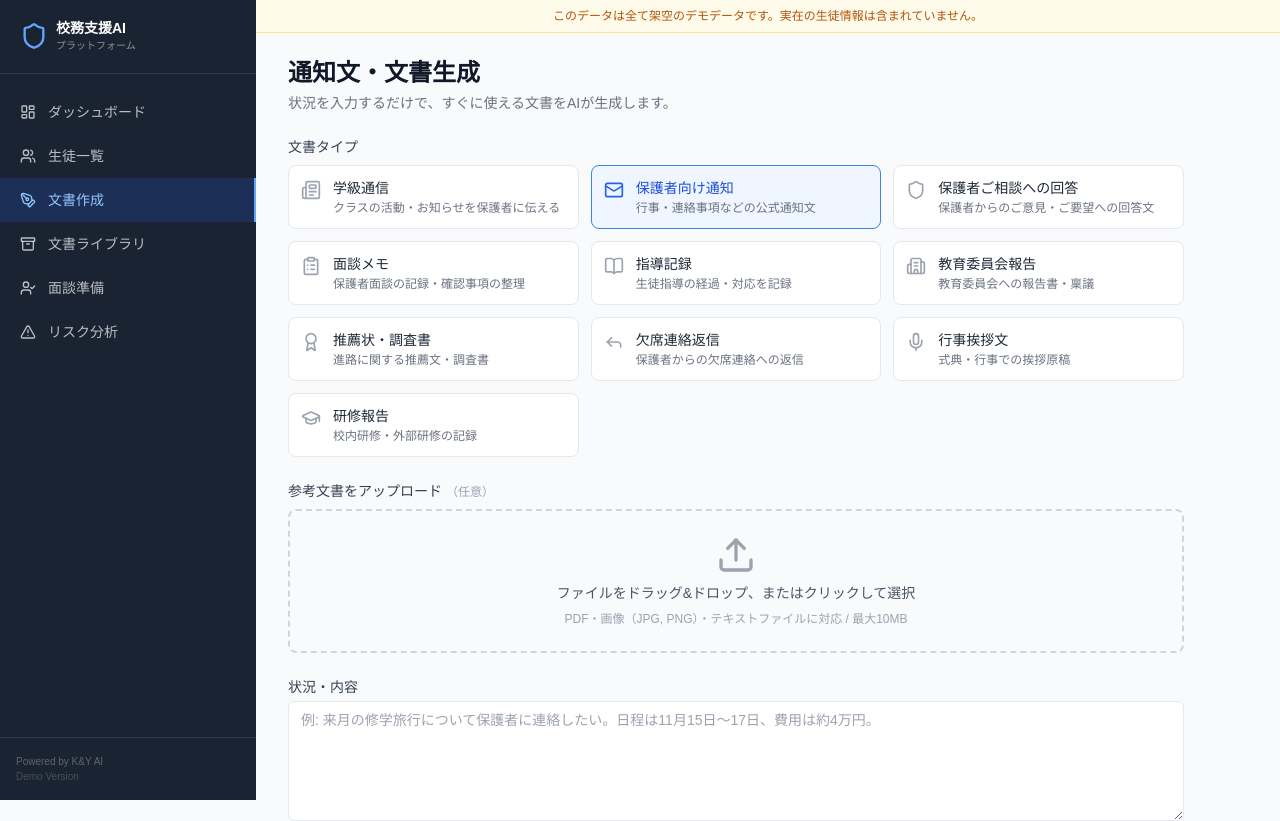
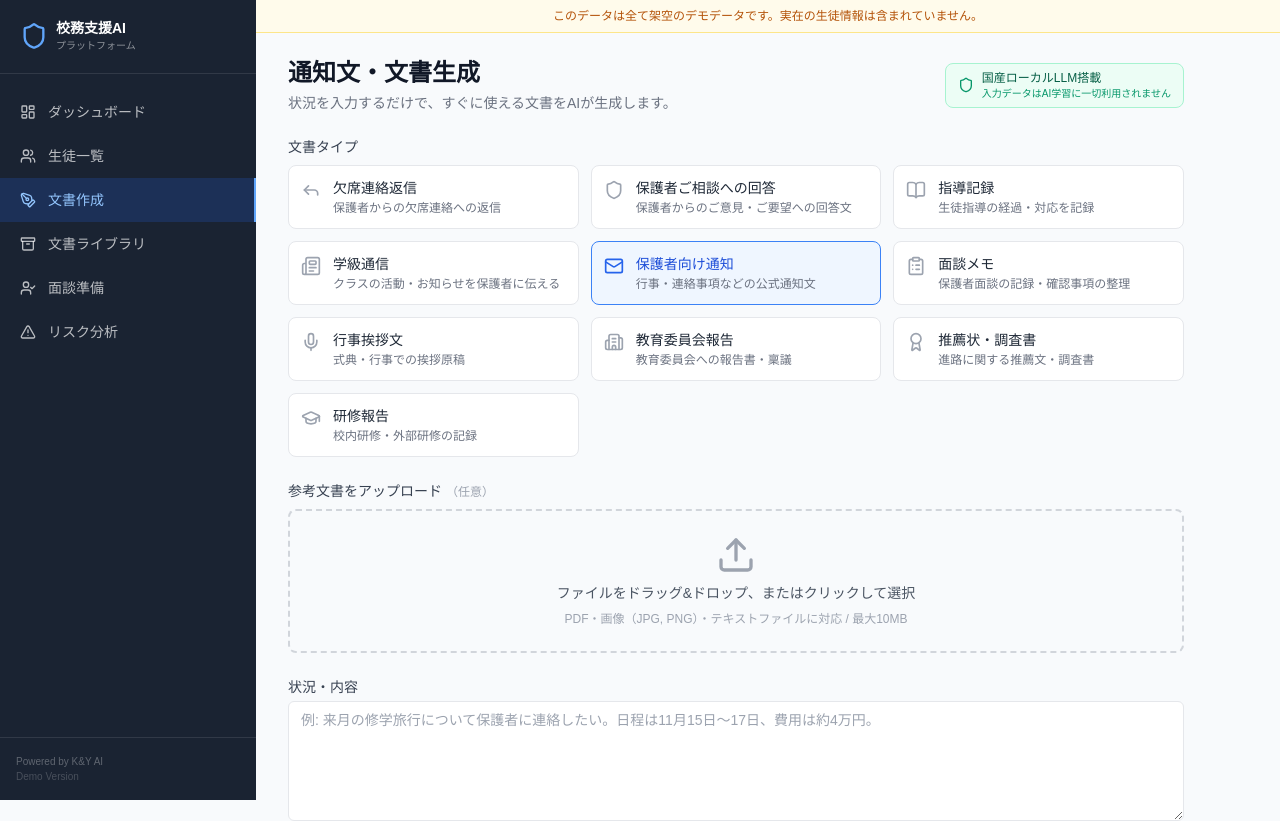
Before and after one commit to ky-creater/nttbs-edu-demo, a Next.js app: page /documents in a window 1280 px wide. Shown: the top 821 px of the page. Built offline with nearby package versions, Linux system fonts and the light colour scheme.

Commit message:
feat: 国産LLMバッジ追加 + 文書タイプを業務頻度順に並べ替え

```diff
--- a/app/documents/page.tsx
+++ b/app/documents/page.tsx
@@ -7,6 +7,7 @@ import { GenerationResult } from '@/components/generation-result';
 import { FileUpload } from '@/components/file-upload';
 import { saveDocument } from '@/lib/document-store';
 import type { DocumentType, Tone } from '@/lib/types';
+import { LlmBadge } from '@/components/llm-badge';
 
 const documentTypes: {
   value: DocumentType;
@@ -14,6 +15,25 @@ const documentTypes: {
   description: string;
   icon: React.ReactNode;
 }[] = [
+  // 日常業務（毎日・毎週）
+  {
+    value: 'absence_reply',
+    label: '欠席連絡返信',
+    description: '保護者からの欠席連絡への返信',
+    icon: <Reply className="w-5 h-5" />,
+  },
+  {
+    value: 'complaint_response',
+    label: '保護者ご相談への回答',
+    description: '保護者からのご意見・ご要望への回答文',
+    icon: <Shield className="w-5 h-5" />,
+  },
+  {
+    value: 'guidance_record',
+    label: '指導記録',
+    description: '生徒指導の経過・対応を記録',
+    icon: <BookOpen className="w-5 h-5" />,
+  },
   {
     value: 'class_newsletter',
     label: '学級通信',
@@ -26,23 +46,19 @@ const documentTypes: {
     description: '行事・連絡事項などの公式通知文',
     icon: <Mail className="w-5 h-5" />,
   },
-  {
-    value: 'complaint_response',
-    label: '保護者ご相談への回答',
-    description: '保護者からのご意見・ご要望への回答文',
-    icon: <Shield className="w-5 h-5" />,
-  },
+  // 定期業務（学期ごと）
   {
     value: 'meeting_memo',
     label: '面談メモ',
     description: '保護者面談の記録・確認事項の整理',
     icon: <ClipboardList className="w-5 h-5" />,
   },
+  // 年次業務（年に1-2回）
   {
-    value: 'guidance_record',
-    label: '指導記録',
-    description: '生徒指導の経過・対応を記録',
-    icon: <BookOpen className="w-5 h-5" />,
+    value: 'event_speech',
+    label: '行事挨拶文',
+    description: '式典・行事での挨拶原稿',
+    icon: <Mic className="w-5 h-5" />,
   },
   {
     value: 'board_report',
@@ -55,18 +71,6 @@ const documentTypes: {
     label: '推薦状・調査書',
     description: '進路に関する推薦文・調査書',
     icon: <Award className="w-5 h-5" />,
-  },
-  {
-    value: 'absence_reply',
-    label: '欠席連絡返信',
-    description: '保護者からの欠席連絡への返信',
-    icon: <Reply className="w-5 h-5" />,
-  },
-  {
-    value: 'event_speech',
-    label: '行事挨拶文',
-    description: '式典・行事での挨拶原稿',
-    icon: <Mic className="w-5 h-5" />,
   },
   {
     value: 'training_report',
@@ -194,10 +198,15 @@ function DocumentsPageInner() {
   return (
     <div className="max-w-4xl">
       <div className="mb-6">
-        <h1 className="text-2xl font-bold text-gray-900">通知文・文書生成</h1>
-        <p className="mt-1 text-sm text-gray-500">
-          状況を入力するだけで、すぐに使える文書をAIが生成します。
-        </p>
+        <div className="flex items-center justify-between flex-wrap gap-3">
+          <div>
+            <h1 className="text-2xl font-bold text-gray-900">通知文・文書生成</h1>
+            <p className="mt-1 text-sm text-gray-500">
+              状況を入力するだけで、すぐに使える文書をAIが生成します。
+            </p>
+          </div>
+          <LlmBadge />
+        </div>
       </div>
 
       <form onSubmit={handleSubmit} className="space-y-6">
--- a/app/meeting-prep/page.tsx
+++ b/app/meeting-prep/page.tsx
@@ -15,6 +15,7 @@ import {
   Loader2,
 } from 'lucide-react';
 import { mockStudents } from '@/data/mock-students';
+import { LlmBadge } from '@/components/llm-badge';
 import { calculateRiskScore, getRiskLevel, getRiskLabel, getRiskColor } from '@/lib/risk-calculator';
 
 type MeetingType = 'regular' | 'concern' | 'incident';
@@ -149,6 +150,8 @@ function MeetingPrepContent() {
       <div className="max-w-4xl print:p-0">
         {/* ヘッダー */}
         <div className="mb-8 print:hidden">
+          <div className="flex items-center justify-between flex-wrap gap-3">
+            <div>
               <div className="flex items-center gap-3 mb-1">
                 <UserCheck className="w-6 h-6 text-primary-600" />
                 <h1 className="text-2xl font-bold text-gray-900">面談準備シート</h1>
@@ -156,6 +159,9 @@ function MeetingPrepContent() {
               <p className="text-sm text-gray-500 ml-9">
                 保護者面談の論点・質問案をAIが自動生成します
               </p>
+            </div>
+            <LlmBadge />
+          </div>
         </div>
 
         {/* 入力フォーム */}
--- a/app/risk/page.tsx
+++ b/app/risk/page.tsx
@@ -2,6 +2,7 @@
 
 import { useState, useMemo } from 'react';
 import { AlertTriangle, TrendingUp, Shield, Users, Brain, ChevronRight, Loader2, ChevronDown } from 'lucide-react';
+import { LlmBadge } from '@/components/llm-badge';
 import { mockStudents } from '@/data/mock-students';
 import { calculateRiskScore, calculateRiskBreakdown, getRiskLevel, getRiskColor, getRiskLabel } from '@/lib/risk-calculator';
 import { Student } from '@/lib/types';
@@ -67,8 +68,13 @@ export default function RiskPage() {
       <div className="max-w-7xl mx-auto px-4 py-8">
         {/* Header */}
         <div className="mb-8">
-          <h1 className="text-2xl font-bold text-gray-900">不登校リスクダッシュボード</h1>
-          <p className="text-sm text-gray-500 mt-1">出欠・成績データをもとにリスクを自動算出し、AIによる個別支援プランを提案します</p>
+          <div className="flex items-center justify-between flex-wrap gap-3">
+            <div>
+              <h1 className="text-2xl font-bold text-gray-900">不登校リスクダッシュボード</h1>
+              <p className="text-sm text-gray-500 mt-1">出欠・成績データをもとにリスクを自動算出し、AIによる個別支援プランを提案します</p>
+            </div>
+            <LlmBadge />
+          </div>
         </div>
 
         {/* Summary Cards */}
--- a/app/shoken/page.tsx
+++ b/app/shoken/page.tsx
@@ -4,6 +4,7 @@ import { useState, useMemo } from 'react';
 import { Loader, FileText, User, BookOpen } from 'lucide-react';
 import { mockStudents } from '@/data/mock-students';
 import { GenerationResult } from '@/components/generation-result';
+import { LlmBadge } from '@/components/llm-badge';
 
 type Semester = 1 | 2 | 3;
 
@@ -73,6 +74,8 @@ export default function ShokenPage() {
   return (
     <div>
       <div className="mb-6">
+        <div className="flex items-center justify-between flex-wrap gap-3">
+          <div>
             <div className="flex items-center gap-2 mb-1">
               <FileText className="w-5 h-5 text-primary-600" />
               <h1 className="text-xl font-semibold text-gray-900">所見ドラフト生成</h1>
@@ -80,6 +83,9 @@ export default function ShokenPage() {
             <p className="text-sm text-gray-500">
               生徒を選択して「生成する」を押すと、通知表所見の3パターンを自動作成します。
             </p>
+          </div>
+          <LlmBadge />
+        </div>
       </div>
 
       <div className="grid grid-cols-1 lg:grid-cols-5 gap-6">
--- /dev/null
+++ b/components/llm-badge.tsx
@@ -0,0 +1,13 @@
+import { Shield } from 'lucide-react';
+
+export function LlmBadge() {
+  return (
+    <div className="inline-flex items-center gap-2 px-3 py-1.5 rounded-lg bg-emerald-50 border border-emerald-200">
+      <Shield className="w-4 h-4 text-emerald-600 flex-shrink-0" />
+      <div className="flex flex-col">
+        <span className="text-xs font-medium text-emerald-800">国産ローカルLLM搭載</span>
+        <span className="text-[10px] text-emerald-600">入力データはAI学習に一切利用されません</span>
+      </div>
+    </div>
+  );
+}
```
Lines whose indentation alone changed are shown as unchanged.
